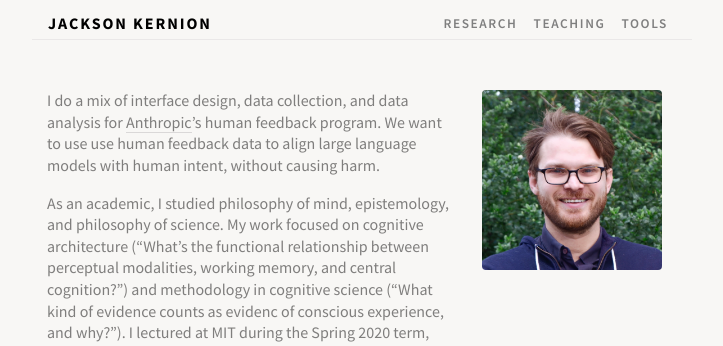
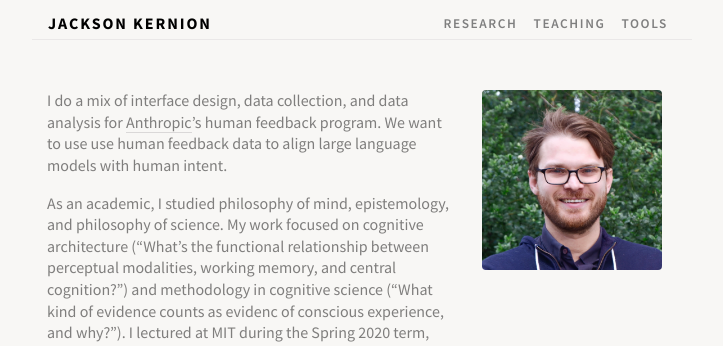
Before and after one commit to jacksonkernion/jacksonkernion.github.io, a Jekyll site: the page built from index.md, in a window 1280 px wide. Shown: the top 346 px of the page, without its empty margins (278-1001 px from the left). Built offline with Jekyll 4.4.1, drawn with Linux system fonts in a browser that asks for light colours; nearby versions of some CDN libraries.

Commit message:
Update index.md

```diff
--- a/index.md
+++ b/index.md
@@ -3,7 +3,7 @@ title: Home
 layout: home
 ---
 
-I do a mix of interface design, data collection, and data analysis for [Anthropic](https://www.anthropic.com)'s human feedback program. We want to use use human feedback data to align large language models with human intent,  without causing harm.
+I do a mix of interface design, data collection, and data analysis for [Anthropic](https://www.anthropic.com)'s human feedback program. We want to use use human feedback data to align large language models with human intent.
 
 As an academic, I studied philosophy of mind, epistemology, and philosophy of science. My work focused on cognitive architecture ("What's the functional relationship between perceptual modalities, working memory, and central cognition?") and methodology in cognitive science ("What kind of evidence counts as evidenc of conscious experience, and why?"). I lectured at MIT during the Spring 2020 term, after receiving my PhD from UC Berkeley.
 
```
